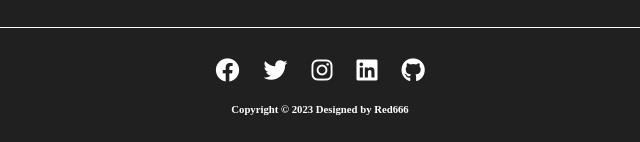
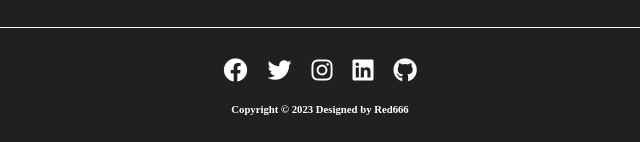
Before and after one commit to 666RED/webdev_lab_3, a plain HTML site: page index.html in a window 1280 px wide. Shown: the part 665-807 px from the top of the page, 320-960 px from the left. Drawn offline with Linux system fonts and the light colour scheme.

Commit message:
last update
all finished

```diff
--- a/css/footer.css
+++ b/css/footer.css
@@ -8,6 +8,11 @@ footer {
 	flex-direction: column;
 	align-items: center;
 	padding-top: 20px;
+}
+
+.icon-row {
+	display: flex;
+	align-items: center;
 }
 
 footer a {
```
